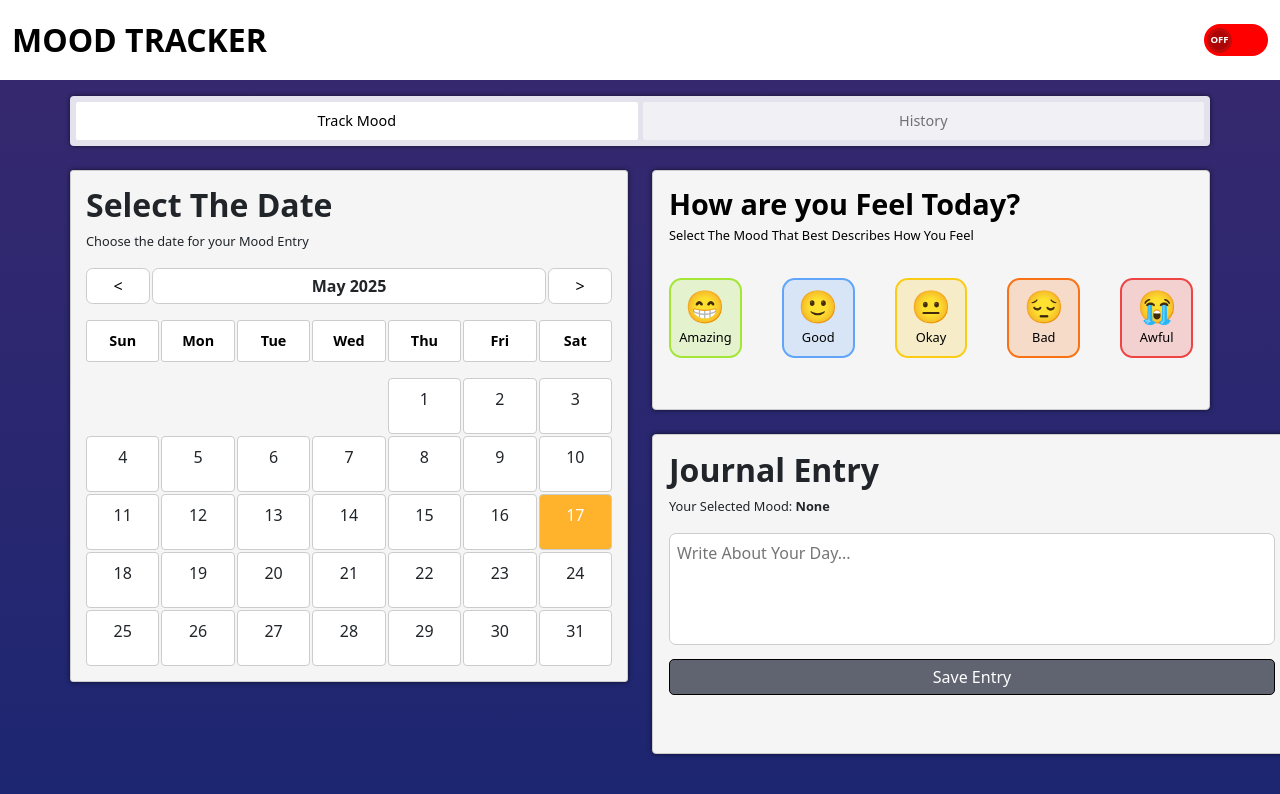
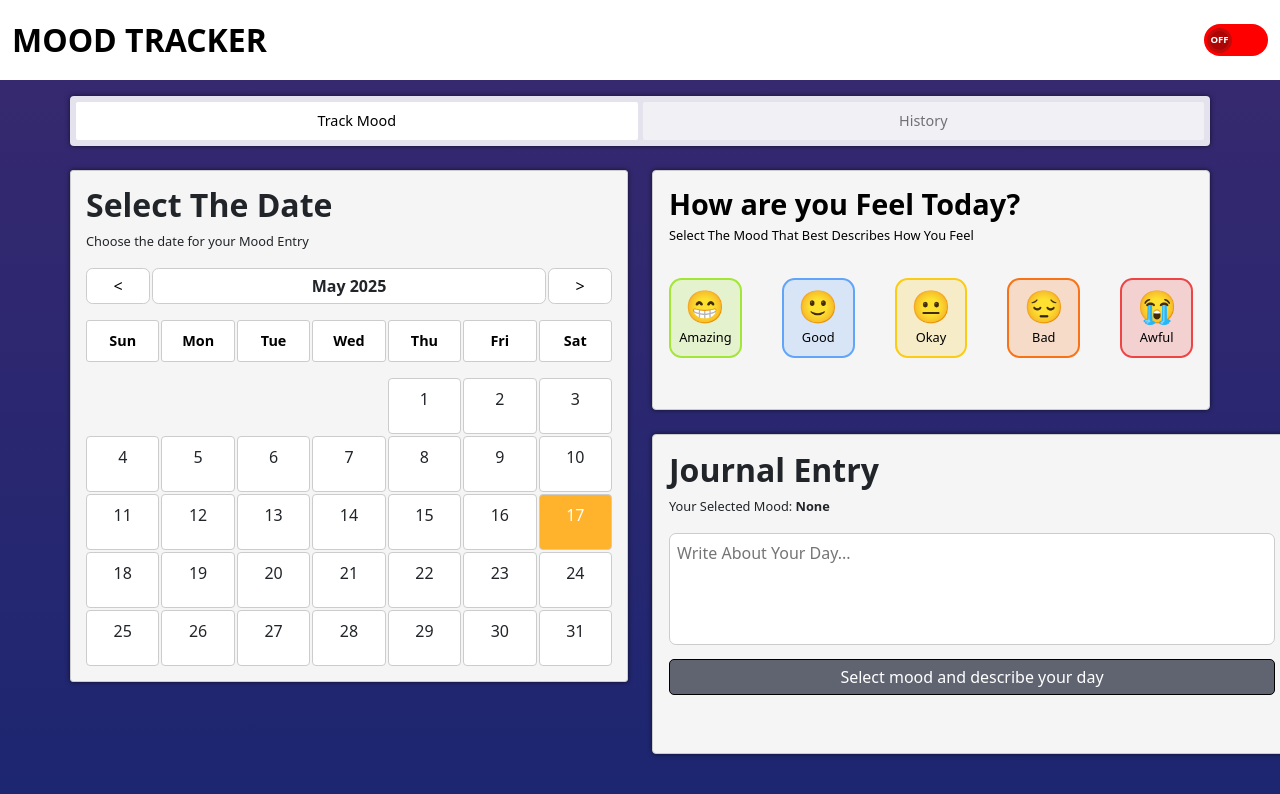
Before and after one commit to Nitesh47kumars/MOOD-TRACKER, a React (Vite) app: page / in a window 1280 px wide. Shown: the top 794 px of the page. Built offline with nearby package versions, Linux system fonts and the light colour scheme.

Commit message:
Add funtionality to save Entry Button in MoodTracker

```diff
--- a/src/Components/MoodTracker.css
+++ b/src/Components/MoodTracker.css
@@ -50,6 +50,15 @@
 }
 
 
+.moodtracker-textarea button:disabled{
+    cursor:not-allowed;
+}
+
+.moodtracker-textarea button.clicked {
+    background-color: red;
+    color: white;
+    border-color: darkred;
+}
 
 
      /* dark mode */
@@ -78,21 +87,20 @@
     color: #f5f5f5;
     border: 1px solid rgba(255, 255, 255, 0.3);
     backdrop-filter: blur(5px);
-    -webkit-backdrop-filter: blur(5px);
+    -webkit-backdrop-filter: blur(8px);
+}
+
+.moodtracker.dark .moodtracker-textarea button.clicked {
+    background-color: red;
+    color: white;
+    border-color: darkred;
 }
 
 
-
-
 .moodtracker.dark .moodtracker-textarea button {
-    background-color: #4C4F65;
+    background-color: #22232a;
     border: 1px solid #f5f5f5;
     color: white;
-    transition: background-color 0.3s ease;
-}
-
-.moodtracker.dark .moodtracker-textarea button:hover:enabled {
-    background-color: #6C70A0;
 }
 
 
--- a/src/Components/MoodTracker.jsx
+++ b/src/Components/MoodTracker.jsx
@@ -9,6 +9,10 @@ const MoodTracker = ({theme,selectedMood,setSelectedMood}) => {
 
   const [msg,setMsg] = useState("");
   const [message,setMessage] = useState([]);
+
+  const [clicked, setClicked] = useState(false);
+
+
 
   useEffect(()=>{
     const savedata = JSON.parse(localStorage.getItem("moodEntry"))|| []
@@ -32,7 +36,24 @@ const MoodTracker = ({theme,selectedMood,setSelectedMood}) => {
       setMessage(update);
       setMsg("");
       setSelectedMood("")
+
+      setClicked(true);
+      setTimeout(() => {
+      setClicked(false);
+      }, 1000);
   };
+
+  const getButtonText = () => {
+    if (clicked) return "Your Mood is Added...";
+    if (!selectedMood && !msg.trim()) return "Select mood and describe your day";
+    if (selectedMood && !msg.trim()) return "Describe your day";
+    if(!selectedMood && msg.trim()) return "Please select Your Mood"
+    if (selectedMood && msg.trim()) return "Save Entry";
+    return "Save Entry";
+  }
+
+
+
   return (
     <>
       <div className={`moodtracker ${animate ? "animate" : ""} ${theme ? "dark" :""}`}>
@@ -47,7 +68,7 @@ const MoodTracker = ({theme,selectedMood,setSelectedMood}) => {
           value={msg} onChange={(e)=>setMsg(e.target.value)}
           placeholder='Write About Your Day...'
           />
-          <button onClick={()=>onSaveHandle()} disabled={!msg.trim() || !selectedMood}>Save Entry</button>
+          <button onClick={()=>onSaveHandle()} disabled={!msg.trim() || !selectedMood} className={clicked? "clicked" :""}>{getButtonText()}</button>
         </div>
 
       </div>
```
